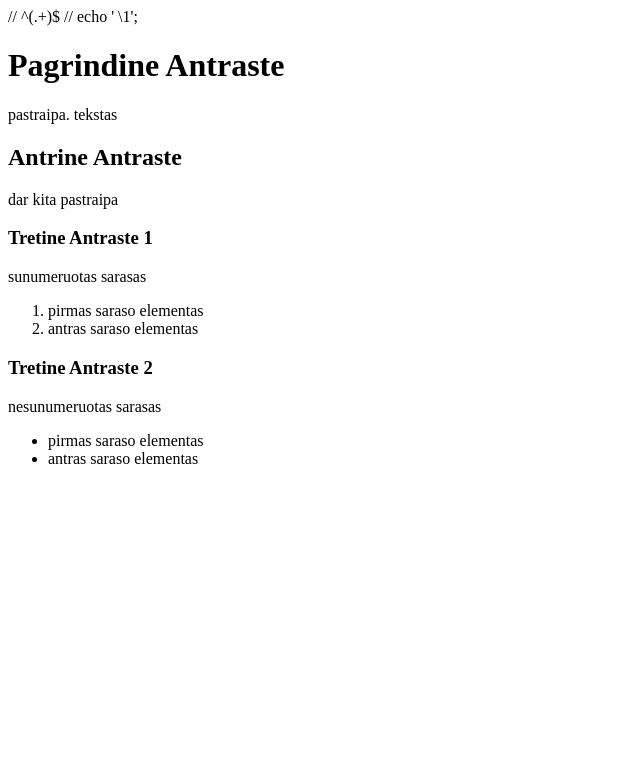
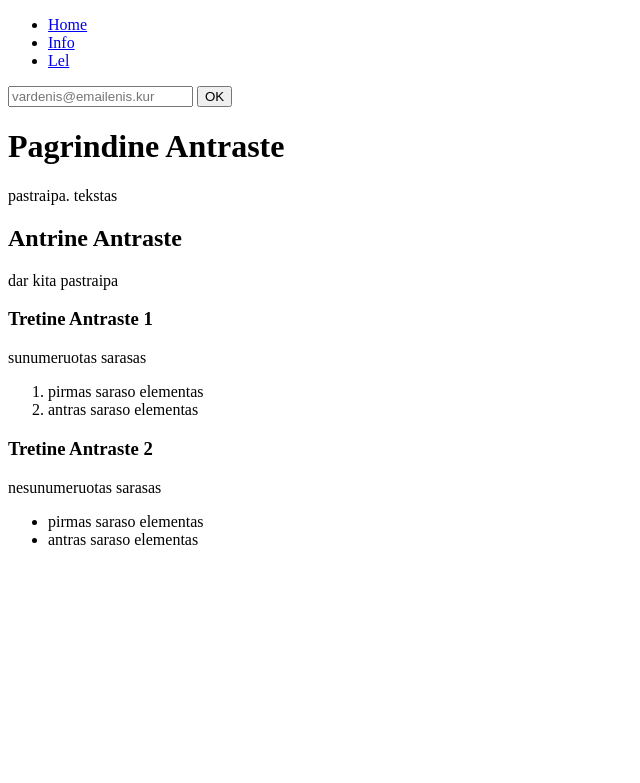
Before and after one commit to shinbeth/pasizaidimai, a PHP site: page / in a window 1280 px wide. Shown: the top 783 px of the page, without its empty margins (0-640 px from the left). Run offline with PHP 8.4, Linux system fonts and the light colour scheme.

Commit message:
'script_sync_2022_01_05_192243'

```diff
--- a/5/index.html
+++ b/5/index.html
@@ -1,5 +1,5 @@
 <!DOCTYPE html>
-
+<!--- juodrastis --->
 <html>
         <head>
 
@@ -66,6 +66,3 @@
         </body>
 
 </html>
-
-
-<?php
--- a/5/index.php
+++ b/5/index.php
@@ -1,45 +1,70 @@
-// ^(.+)$
-// echo ' \1';
+<!DOCTYPE html>
 
-<?php
-echo ' <!DOCTYPE html>';
+<html>
+        <head>
 
-echo ' <html>';
-echo '         <head>';
+            <title> Antraste. Matosi narsykles tabe. </title>
 
-echo '             <title> Antraste. Matosi narsykles tabe. </title>';
-echo '         ';
-echo '         </head>';
-echo '         ';
-echo '         <body>';
+        </head>
 
-echo '             <h1> Pagrindine Antraste </h1>';
-echo '             ';
-echo '                 <p> pastraipa. tekstas </p>';
-echo '             ';
-echo '             <h2> Antrine Antraste </h2>';
-echo '             ';
-echo '                 <p> dar kita pastraipa </p>';
-echo '             ';
-echo '             <h3> Tretine Antraste 1 </h3>';
-echo '             ';
-echo '                 <p> sunumeruotas sarasas </p>';
-echo '             ';
-echo '                 <ol>';
-echo '                     <li> pirmas saraso elementas </li>';
-echo '                     <li> antras saraso elementas </li>';
-echo '                 </ol>';
-echo '                 ';
-echo '             <h3> Tretine Antraste 2 </h3>';
-echo '             ';
-echo '                 <p> nesunumeruotas sarasas </p>';
-echo '             ';
-echo '                 <ul>';
-echo '                     <li> pirmas saraso elementas </li>';
-echo '                     <li> antras saraso elementas </li>';
-echo '                 </ul>';
-echo '         ';
-echo '         </body>';
-echo '         ';
-echo ' </html>';
-echo '         ';
+<!--- ale pamokos varkes --->
+
+        <body>
+
+
+            <div class="header">
+                <ul>
+                    <li><a href="#">Home</a></li>
+                    <li><a href="#">Info</a></li>
+                    <li><a href="#">Lel</a></li>
+                </ul>
+            </div>
+
+
+
+            <div class="content">
+                <form action="procedure.php" method="post">
+                    <input type="text" name="email" placeholder="vardenis@emailenis.kur">
+                    <input type="submit" value="OK" name="submit" />
+                </form>
+            </div>
+
+<!---   papildomos varkes --->
+
+            <h1> Pagrindine Antraste </h1>
+                <p> pastraipa. tekstas </p>
+
+
+
+            <h2> Antrine Antraste </h2>
+                <p> dar kita pastraipa </p>
+
+
+
+            <h3> Tretine Antraste 1 </h3>
+                <p> sunumeruotas sarasas </p>
+
+
+                <ol>
+                    <li> pirmas saraso elementas </li>
+                    <li> antras saraso elementas </li>
+                </ol>
+
+            <h3> Tretine Antraste 2 </h3>
+                <p> nesunumeruotas sarasas </p>
+
+
+                <ul>
+                    <li> pirmas saraso elementas </li>
+                    <li> antras saraso elementas </li>
+                </ul>
+
+
+
+
+
+
+
+        </body>
+
+</html>
--- /dev/null
+++ b/5/procedure.php
@@ -0,0 +1,3 @@
+<?php
+
+echo 'ok';
```
